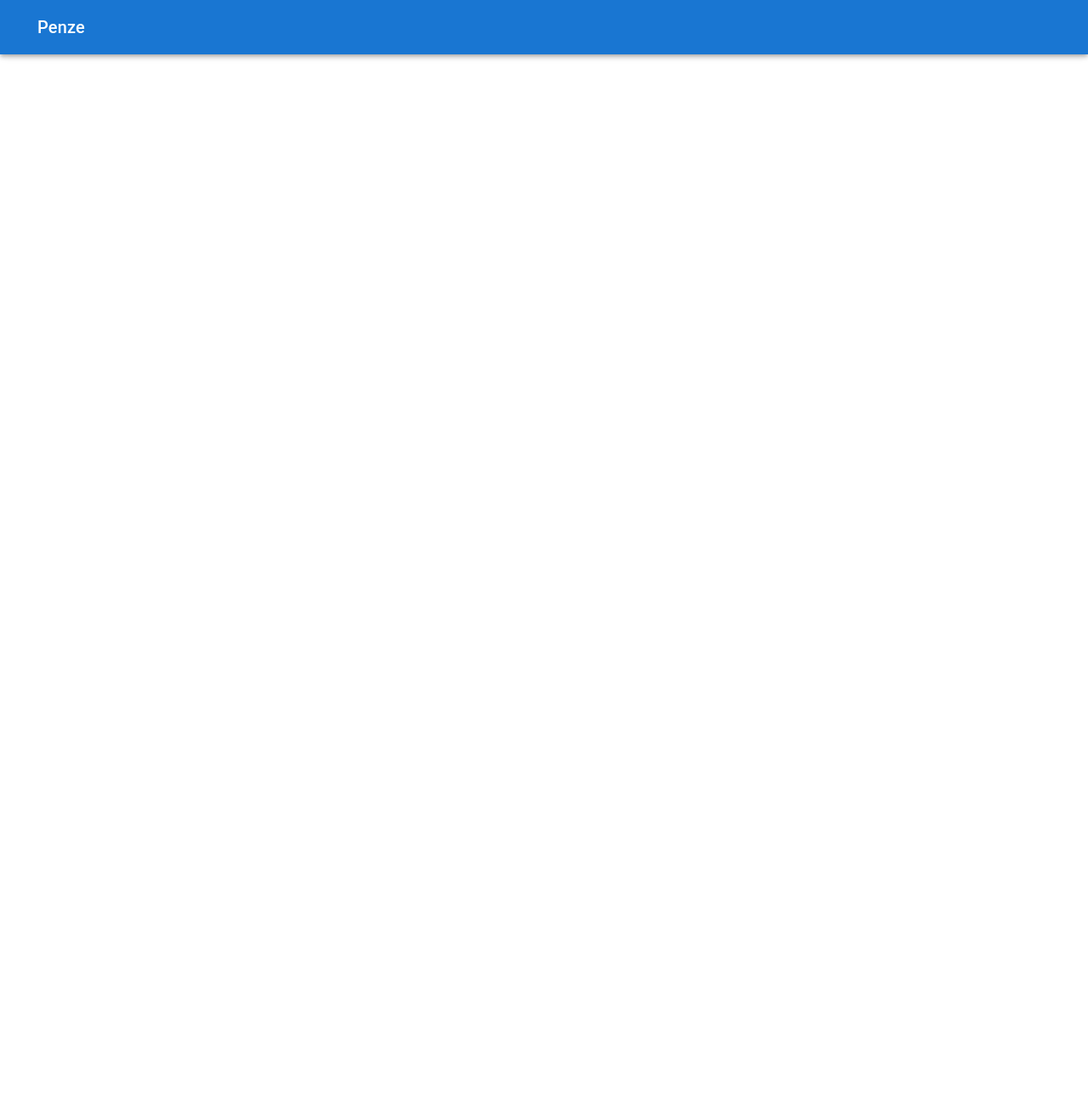
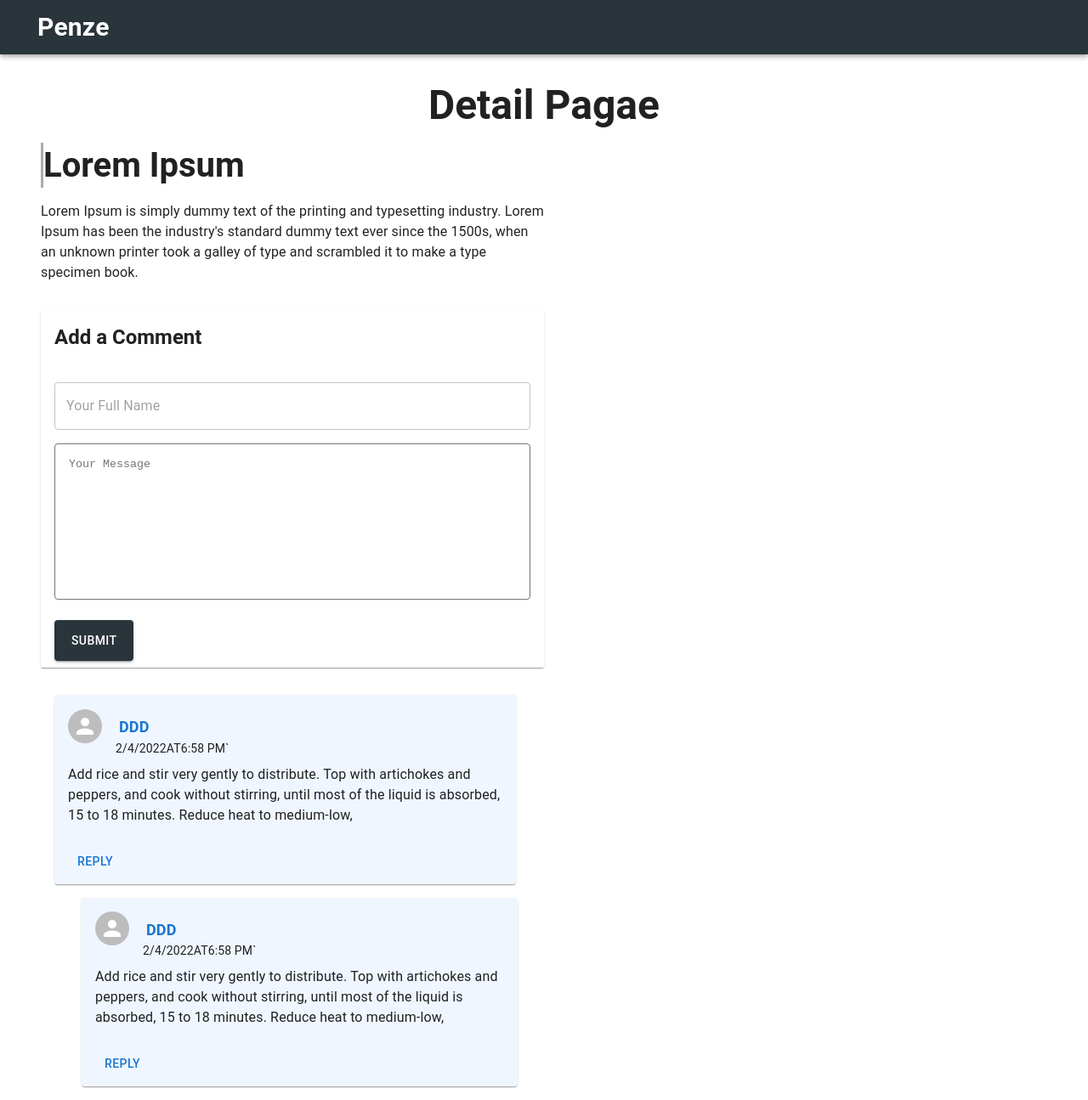
Before and after one commit to usmangq12/penze, a React (Create React App) app in the folder packages/client/: page /Details in a window 1280 px wide. Shown: the whole page at 85% size. Before the commit the page ends 800 px from the top, so only its background shows below. Built offline with nearby package versions, Linux system fonts and the light colour scheme.

Commit message:
Worked on the Details page and comment section as well

```diff
--- a/packages/client/src/components/Navbar.tsx
+++ b/packages/client/src/components/Navbar.tsx
@@ -1,16 +1,25 @@
 import * as React from "react";
+import { useState } from "react";
 import Box from "@mui/material/Box";
 import CssBaseline from "@mui/material/CssBaseline";
 import MuiAppBar from "@mui/material/AppBar";
 import Toolbar from "@mui/material/Toolbar";
 import Typography from "@mui/material/Typography";
 import IconButton from "@mui/material/IconButton";
+import { NavLink as RouterNavLink } from "react-router-dom";
+import { styled } from "@mui/material/styles";
+import { Comment } from "../types";
+
+const LinkStlyed = styled(RouterNavLink)(({ theme }) => ({
+  textDecoration: "none",
+}));
 
 export function Navbar() {
+
   return (
     <Box sx={{ display: "flex" }}>
       <CssBaseline />
-      <MuiAppBar position="fixed">
+      <MuiAppBar position="fixed" sx={{ background: "#29343B " }}>
         <Toolbar>
           <IconButton
             color="inherit"
@@ -18,9 +27,21 @@ export function Navbar() {
             edge="start"
             sx={{ mr: 2 }}
           ></IconButton>
-          <Typography variant="h6" noWrap component="div">
-            Penze
-          </Typography>
+          <LinkStlyed to="/Details">
+            <Typography
+              variant="h6"
+              noWrap
+              component="div"
+              sx={{
+                fontSize: "30px",
+                fontWeight: "700",
+                color: "#fff",
+                ml: "24",
+              }}
+            >
+              Penze
+            </Typography>
+          </LinkStlyed>
         </Toolbar>
       </MuiAppBar>
     </Box>
--- a/packages/client/src/pages/Details.tsx
+++ b/packages/client/src/pages/Details.tsx
@@ -1,8 +1,261 @@
-import React from "react";
 import { useLocation } from "react-router-dom";
-
+import {
+  Card,
+  CardContent,
+  Grid,
+  Typography,
+  TextField,
+  Button,
+  Avatar,
+  TextareaAutosize,
+  CardActions,
+  ListItemAvatar,
+} from "@mui/material";
+import { useState } from "react";
+import { Comment } from "../types";
 export const Details = () => {
   const location = useLocation();
   console.log(location.state);
-  return <div>Details</div>;
+  const [name, setName] = useState("");
+  const [message, setMessage] = useState("");
+  const [comment, setComments] = useState<Comment[]>([]);
+
+  const addComments = () => {
+    const blogComment: Comment = {
+      name: "hh",
+      message: "h",
+    };
+    setComments([...comment, blogComment]);
+  };
+
+  return (
+    <Grid
+      container
+      sx={{ pt: 10, pl: { xs: 3, sm: 6 }, pr: { xs: 3, sm: 6 }, pb: 2 }}
+    >
+      <Grid>
+        <Typography
+          variant="h3"
+          sx={{
+            display: "flex",
+            justifyContent: "center",
+            fontWeight: "700",
+
+            mt: 2,
+          }}
+        >
+          Detail Pagae
+        </Typography>
+        <Grid
+          mt={2}
+          sx={{
+            display: "flex",
+            justifyContent: { xs: "center", sm: "left" },
+          }}
+        >
+          <Typography
+            variant="h5"
+            sx={{
+              borderLeft: "3px inset #fff",
+              fontSize: "40px",
+              fontWeight: "750",
+            }}
+          >
+            Lorem Ipsum
+          </Typography>
+        </Grid>
+
+        <Grid
+          xs={12}
+          sm={9}
+          md={6}
+          sx={{
+            display: "flex",
+            justifyContent: { xs: "center", sm: "left" },
+            textAlign: { xs: "center", sm: "left" },
+            mt: 2,
+          }}
+        >
+          <Typography variant="body1">
+            Lorem Ipsum is simply dummy text of the printing and typesetting
+            industry. Lorem Ipsum has been the industry's standard dummy text
+            ever since the 1500s, when an unknown printer took a galley of type
+            and scrambled it to make a type specimen book.
+          </Typography>
+        </Grid>
+        <Grid
+          xs={12}
+          sm={9}
+          md={6}
+          mt={4}
+          sx={{ diplay: "flex", justifyContent: { xs: "center", sm: "left" } }}
+        >
+          <Card sx={{ borderRadius: "2px !important" }}>
+            <CardContent>
+              <Typography
+                gutterBottom
+                variant="h5"
+                component="div"
+                sx={{ fontWeight: "700" }}
+              >
+                Add a Comment
+              </Typography>
+              <Grid
+                gap={4}
+                sx={{ display: "flex", flexDirection: "column", pt: 3.5 }}
+              >
+                <TextField
+                  sx={{
+                    height: "40px",
+                    borderColor: "#000",
+                    color: "#fff",
+                    borderRadius: 2,
+                  }}
+                  placeholder="Your Full Name"
+                  value={name}
+                  onChange={(e) => setName(e.target.value)}
+                />
+
+                <TextareaAutosize
+                  cols={30}
+                  minRows={10}
+                  placeholder="Your Message"
+                  style={{
+                    borderRadius: "4px",
+                    color: "#fff",
+                    resize: "none",
+                    padding: "16px",
+                  }}
+                  value={message}
+                  onChange={(e) => setMessage(e.target.value)}
+                />
+              </Grid>
+            </CardContent>
+            <CardActions>
+              <Button
+                variant="contained"
+                sx={{
+                  backgroundColor: "#29343B",
+                  ml: 1,
+                  px: 2.5,
+                  py: 1.5,
+                  fontWeight: "500",
+                  "&:hover": {
+                    backgroundColor: "#29343B !important",
+                  },
+                }}
+                onClick={addComments}
+              >
+                Submit
+              </Button>
+            </CardActions>
+          </Card>
+        </Grid>
+        <Grid xs={12} sm={9} md={5.5} mt={4} ml={2}>
+
+          <Card sx={{ backgroundColor: "	#f0f6ff" }}>
+
+            <Grid
+              sx={{
+                display: "flex",
+                flexDirection: "row",
+                alignItems: "center",
+              }}
+            >
+              <ListItemAvatar sx={{ p: 2 }}>
+                <Avatar alt="Remy Sharp" src="" />
+              </ListItemAvatar>
+              <Grid pt={3}>
+                <Typography
+                  sx={{
+                    color: "#1976d2",
+                    fontSize: "18px",
+                    fontWeight: "600",
+                    ml: 0.5,
+                  }}
+                  variant="h6"
+                >
+                  DDD
+                </Typography>
+                <Grid sx={{ display: "flex" }}>
+                  <Typography sx={{ fontSize: "14px" }}>2/4/2022</Typography>
+                  <Typography sx={{ fontSize: "14px" }}>AT</Typography>
+
+                  <Typography sx={{ fontSize: "14px" }}>6:58 PM`</Typography>
+                </Grid>
+              </Grid>
+            </Grid>
+            <Typography sx={{ mt: 1, pl: 2, pr: 2 }} paragraph>
+              Add rice and stir very gently to distribute. Top with artichokes
+              and peppers, and cook without stirring, until most of the liquid
+              is absorbed, 15 to 18 minutes. Reduce heat to medium-low,
+            </Typography>
+            <CardActions>
+              <Button
+                variant="text"
+                sx={{
+                  ml: 1,
+                  fontWeight: "500",
+                }}
+              >
+                reply
+              </Button>
+            </CardActions>
+          </Card>
+        </Grid>
+        <Grid xs={12} sm={9} md={5.2} mt={2} ml={6}>
+          <Card sx={{ backgroundColor: "	#f0f6ff" }}>
+            <Grid
+              sx={{
+                display: "flex",
+                flexDirection: "row",
+                alignItems: "center",
+              }}
+            >
+              <ListItemAvatar sx={{ p: 2 }}>
+                <Avatar alt="Remy Sharp" src="" />
+              </ListItemAvatar>
+              <Grid pt={3}>
+                <Typography
+                  sx={{
+                    color: "#1976d2",
+                    fontSize: "18px",
+                    fontWeight: "600",
+                    ml: 0.5,
+                  }}
+                  variant="h6"
+                >
+                  DDD
+                </Typography>
+                <Grid sx={{ display: "flex" }}>
+                  <Grid sx={{ display: "flex" }}>
+                    <Typography sx={{ fontSize: "14px" }}>2/4/2022</Typography>
+                    <Typography sx={{ fontSize: "14px" }}>AT</Typography>
+
+                    <Typography sx={{ fontSize: "14px" }}>6:58 PM`</Typography>
+                  </Grid>
+                </Grid>
+              </Grid>
+            </Grid>
+            <Typography sx={{ mt: 1, pl: 2, pr: 2 }} paragraph>
+              Add rice and stir very gently to distribute. Top with artichokes
+              and peppers, and cook without stirring, until most of the liquid
+              is absorbed, 15 to 18 minutes. Reduce heat to medium-low,
+            </Typography>
+            <CardActions>
+              <Button
+                variant="text"
+                sx={{
+                  ml: 1,
+                  fontWeight: "500",
+                }}
+              >
+                reply
+              </Button>
+            </CardActions>
+          </Card>
+        </Grid>
+      </Grid>
+    </Grid>
+  );
 };
--- /dev/null
+++ b/packages/client/src/types/index.ts
@@ -0,0 +1,4 @@
+export interface Comment {
+    name:string;
+    message:string
+}
```
Also changed, not shown: 1 other file (tests, documents, lock files or other folders).
